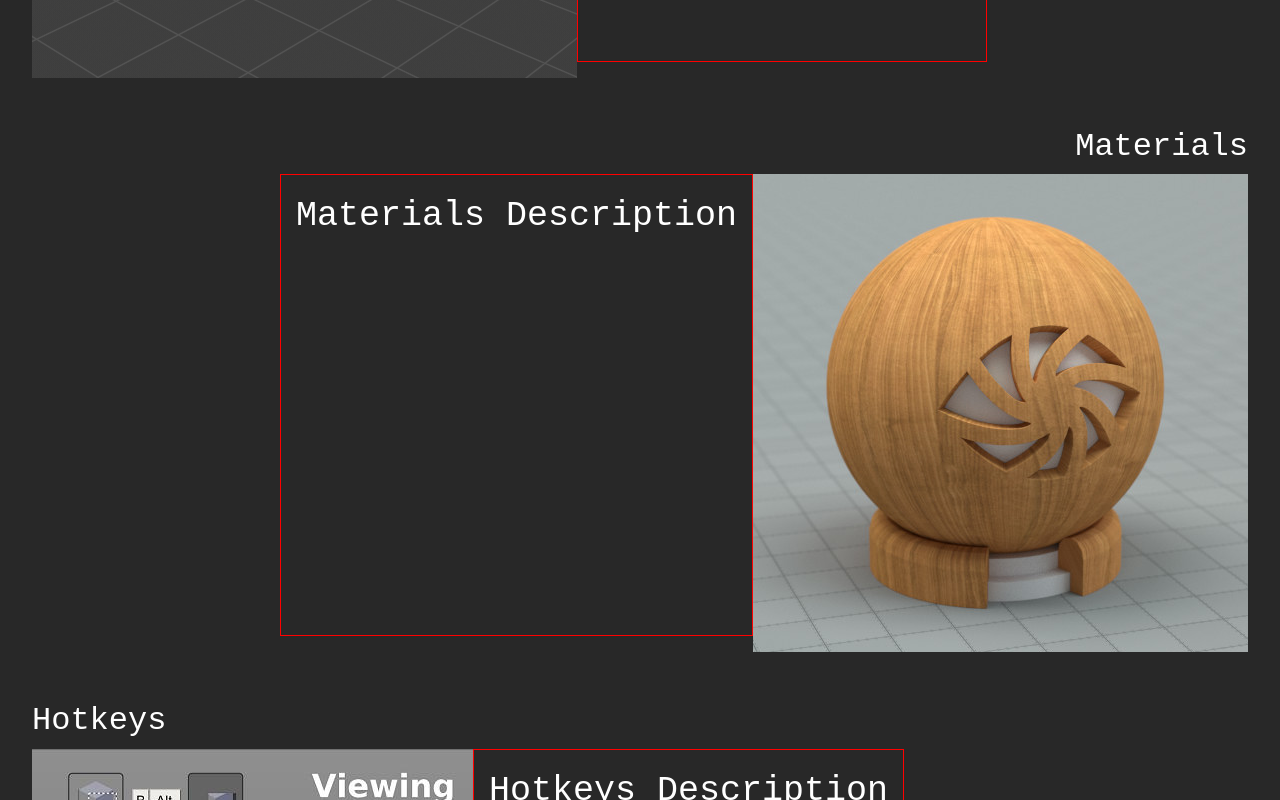
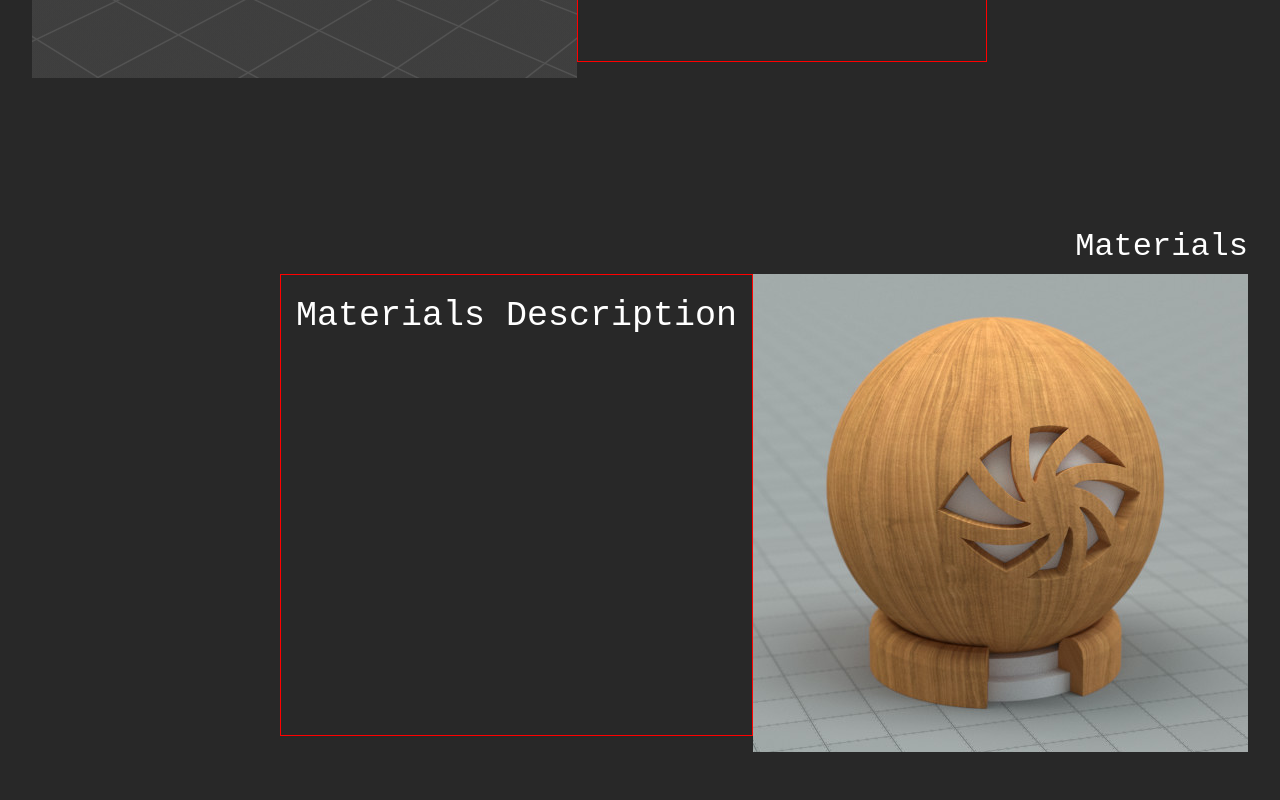
Before and after one commit to Matthes-Baer/Blenumentation, a SvelteKit app: page / in a window 1280 px wide. Shown: the part 1500-2300 px from the top of the page. Built offline with nearby package versions, Linux system fonts and the light colour scheme.

Commit message:
feat: Added parallax effect for ThirdPart SingleTiles

```diff
--- a/src/components/home/ThirdPart/SingleTile.svelte
+++ b/src/components/home/ThirdPart/SingleTile.svelte
@@ -17,7 +17,9 @@
 
 <div
 	class="main-container d-flex flex-column"
-	style="align-self: flex-{direction}; margin-top: {layer !== 1 ? '50px' : '0px'}"
+	style="align-self: flex-{direction}; margin-top: {layer !== 1
+		? '150px'
+		: '0px'}; transform: translate(0, {(-y * layer) / 5 / (layersLength - 1)}px)"
 >
 	<h2 style="align-self: flex-{direction};" class="title">{title}</h2>
 	<div
@@ -32,8 +34,7 @@
 	</div>
 </div>
 
-<!-- style="border-bottom: 1px solid red; transform: translate(0, {(-y * layer) /
-    (layersLength - 1)}px)" -->
+<!-- style="" -->
 
 <!--  -->
 <style>
@@ -56,6 +57,7 @@
 		.main-container {
 			margin-left: auto;
 			margin-right: auto;
+			margin-top: 150px !important;
 		}
 		.description-picture-container {
 			flex-direction: column !important;
```
